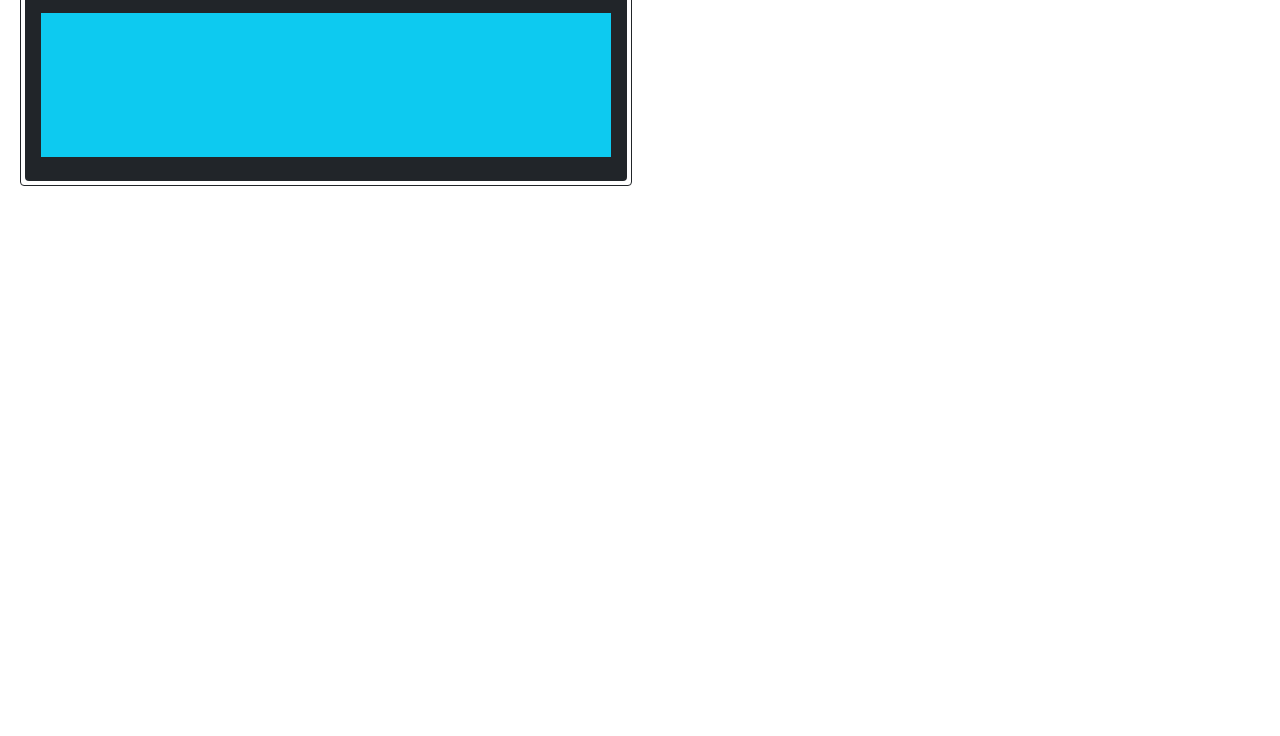
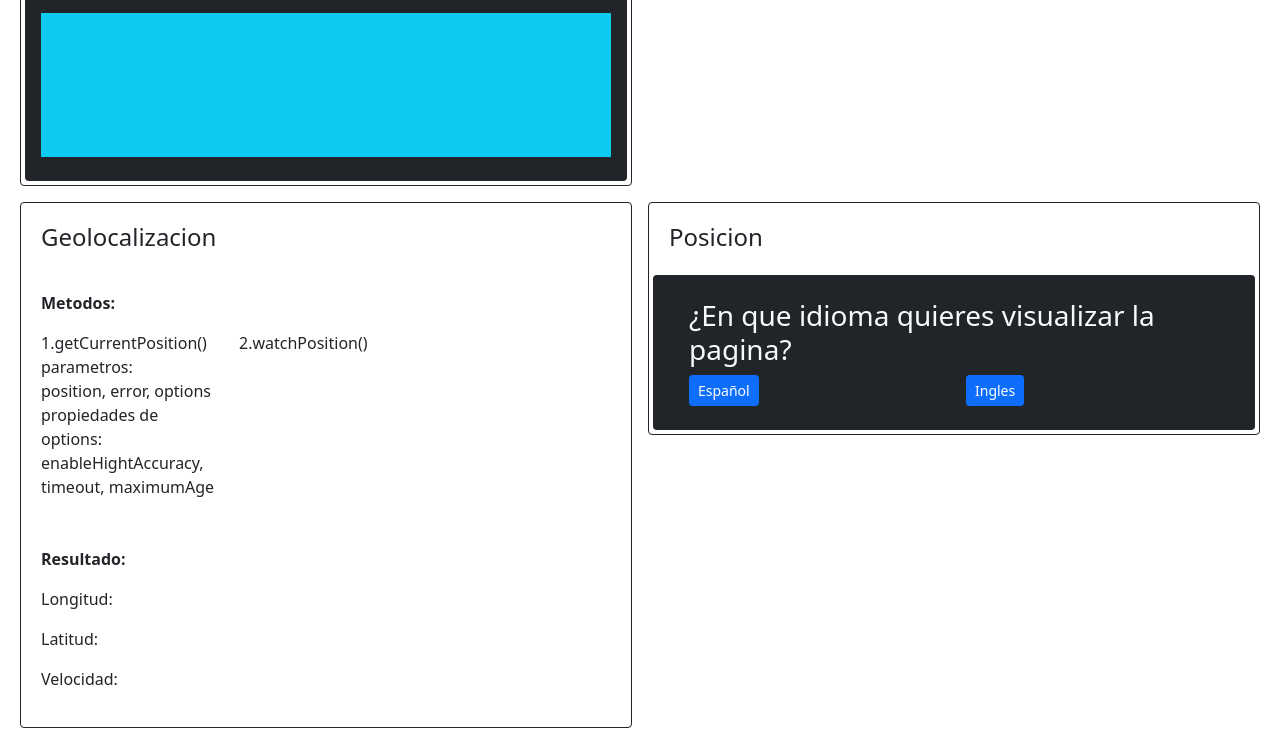
Before and after one commit to Elpredicador123/JS_APIS, a plain HTML site: page index.html in a window 1280 px wide. Shown: the part 1586-2322 px from the top of the page. Before the commit the page ends 1780 px from the top, so only its background shows below. Drawn offline with nearby package versions, Linux system fonts and the light colour scheme.

Commit message:
Agregando geolocalizacion v1

```diff
--- a/index.html
+++ b/index.html
@@ -174,6 +174,51 @@
               </div>
             </div>
           </div>
+          <div class="col-md-6">
+            <div class="p-1 border border-dark card">
+              <div class="card-body">
+                <h4 class="card-title">Geolocalizacion</h4>
+              </div>
+              <div class="card-body row">
+                <p class="card-text col-12"><strong>Metodos:</strong></p>
+                <p class="card-text col-4">
+                  1.getCurrentPosition()
+                <br>
+                parametros:
+                <br>
+                position, error, options
+                <br>
+                propiedades de options:
+                <br>
+                enableHightAccuracy, timeout, maximumAge
+                </p>
+                <p class="card-text col-4">2.watchPosition()</p>
+              </div>
+              <div class="card-body row">
+                <p class="card-text col-12"><strong>Resultado:</strong></p>
+                <p>Longitud: <span id="longitud"></span> </p>
+                <p>Latitud: <span id="latitud"></span></p>
+                <p>Velocidad: <span id="velocidad"></span></p>
+
+              </div>
+            </div>
+          </div>
+          <div class="col-md-6">
+            <div class="p-1 border border-dark card">
+              <div class="card-body">
+                <h4 class="card-title">Posicion</h4>
+              </div>
+              <div class="bg-dark rounded text-light p-4 row col-12 mx-auto">
+                <div class="h3 col-12" id="idioma">¿En que idioma quieres visualizar la pagina?</div>
+                <div class="col-6">
+                    <button type="button" name="" id="es" class="btn btn-primary btn-sm btn-block">Español</button>
+                </div>
+                <div class="col-6">
+                    <button type="button" name="" id="en" class="btn btn-primary btn-sm btn-block">Ingles</button>
+                </div>
+              </div>
+            </div>
+          </div>
       </div>
     </div>
 
--- a/script.js
+++ b/script.js
@@ -128,3 +128,24 @@ zona_textura.addEventListener("drop",(e)=>{
     let url_textura = e.dataTransfer.getData("id")
     zona_textura.style.background = `url(img/${url_textura}.jpg)`
 })
+// *********************************************************************************************
+const longitud = document.getElementById("longitud");
+const latitud = document.getElementById("latitud");
+const velocidad = document.getElementById("velocidad");
+
+const geolocalizacion = navigator.geolocation;
+const position = (pos)=>{
+    let coordenadas = pos.coords
+    console.log(
+        pos,
+        coordenadas.longitude,
+        coordenadas.latitude,
+        coordenadas.speed,
+        )
+        longitud.textContent = coordenadas.longitude;
+        latitud.textContent = coordenadas.latitude;
+        velocidad.textContent = coordenadas.speed;
+
+
+}
+geolocalizacion.getCurrentPosition(position);
```
